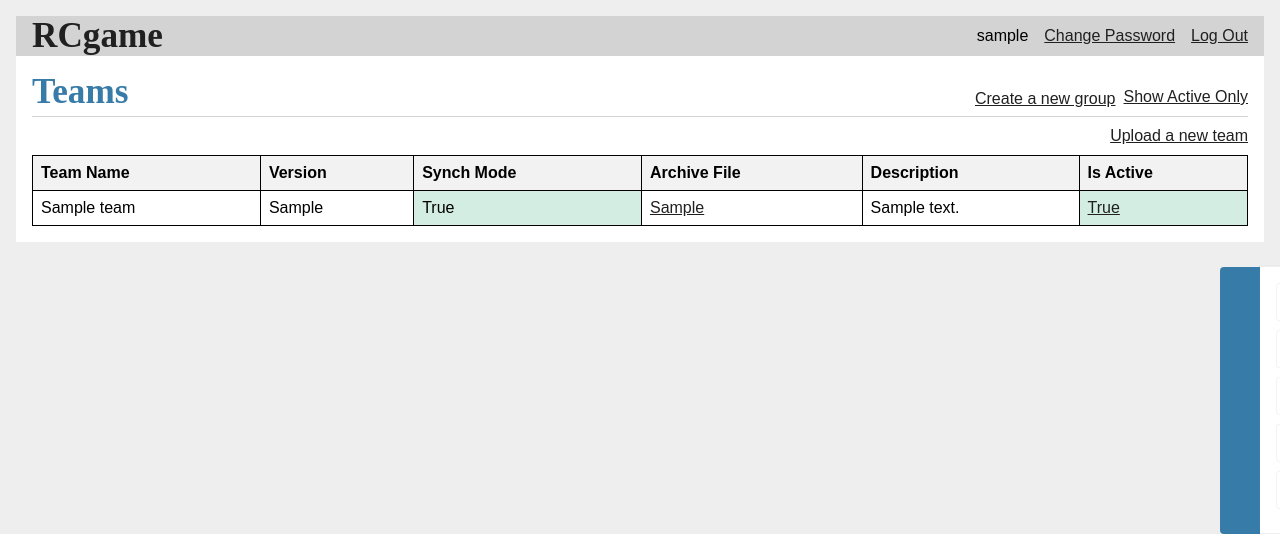
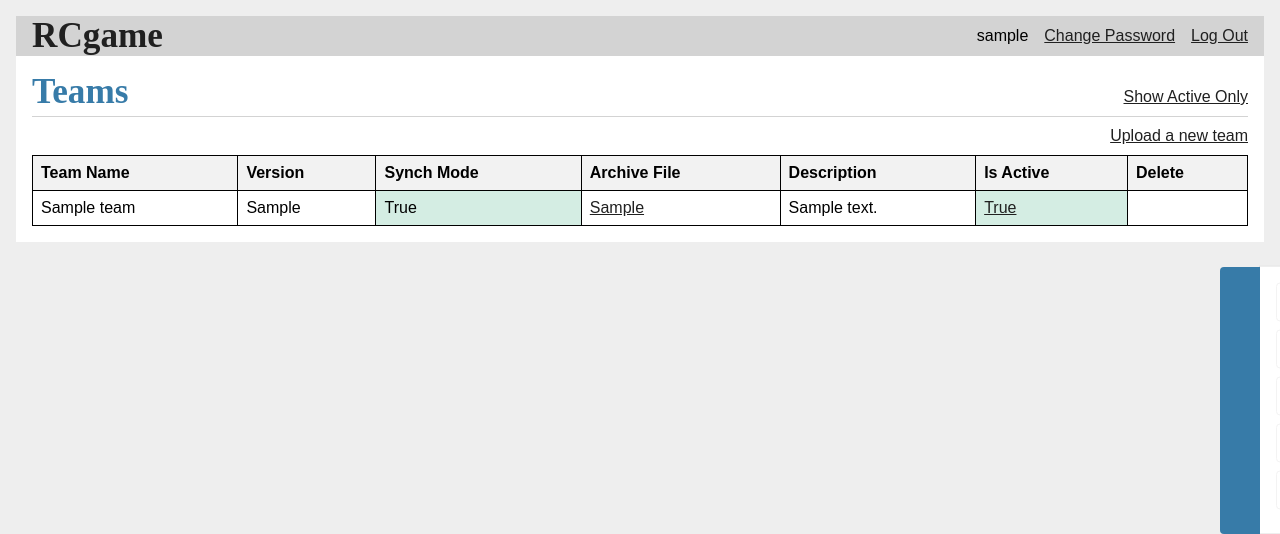
Before and after one commit to helios-base/rcgamestats, a Flask app: a page that uses rcgame_flask/team/templates/team/index.html in a window 1280 px wide. Shown: the top 534 px of the page. Run offline with Flask 3, Linux system fonts and the light colour scheme; a user stored in the database is signed in; tables that the repository leaves empty hold one stand-in row (values such as "Sample post"); some libraries are stand-ins or nearby versions.

Commit message:
チーム削除のエンドポイント，および，チーム一覧画面への削除リンクを追加

```diff
--- a/rcgame_flask/team/templates/team/index.html
+++ b/rcgame_flask/team/templates/team/index.html
@@ -1,7 +1,6 @@
 {% extends 'base.html' %}
 {% block header %}
 <h1>{% block title %}Teams{% endblock %}</h1>
-<a class="action" href="{{ url_for('group.create') }}">Create a new group</a>
 <div style="display: flex; justify-content: flex-end; margin-bottom: 10px;">
     {% if active_only %}
     <a href="{{ url_for('team.index', active_only=False) }}">Show All</a>
@@ -26,6 +25,9 @@
             <th>Archive File</th>
             <th>Description</th>
             <th>Is Active</th>
+            {% if not active_only %}
+            <th>Delete</th>
+            {% endif %}
         </tr>
     </thead>
     <tbody>
@@ -51,6 +53,18 @@
                     onclick="event.preventDefault(); document.getElementById('toggle-form-{{ team.id }}').submit();">{{
                     team.is_active }}</a>
             </td>
+            {% if not active_only %}
+            <td>
+                {% if not team.is_active %}
+                <form id="delete-form-{{ team.id }}" action="{{ url_for('team.delete', team_id=team.id) }}"
+                    method="post" style="display:none;">
+                    <input type="hidden" name="csrf_token" value="{{ csrf_token() }}">
+                </form>
+                <a href="#"
+                    onclick="event.preventDefault(); if (confirm('Delete {{ team.name }}?')) { document.getElementById('delete-form-{{ team.id }}').submit(); }">Delete</a>
+                {% endif %}
+            </td>
+            {% endif %}
         </tr>
         {% endfor %}
     </tbody>
--- a/rcgame_flask/team/views.py
+++ b/rcgame_flask/team/views.py
@@ -1,4 +1,5 @@
 import os
+import shutil
 from flask import Blueprint, render_template, redirect, url_for, request, current_app
 from flask import send_file, abort
 from flask_login import login_required
@@ -36,6 +37,25 @@ def toggle_active(team_id):
     """
     team = Team.query.get(team_id)
     team.is_active = not team.is_active
+    db.session.commit()
+    return redirect(url_for("team.index"))
+
+
+@team.route("/<int:team_id>/delete", methods=["POST"])
+@login_required
+def delete(team_id):
+    """
+    Delete a team.
+    """
+    team = Team.query.get(team_id)
+    if team:
+        # Delete the archive file
+        abs_path = os.path.join(current_app.static_folder, os.path.dirname(team.archive_path))
+        if os.path.exists(abs_path):
+            print(f"Delete {abs_path}")
+            shutil.rmtree(abs_path)
+
+    db.session.delete(team)
     db.session.commit()
     return redirect(url_for("team.index"))
 
```
